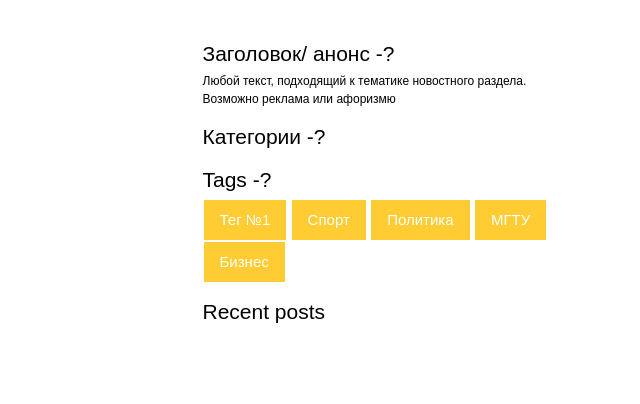
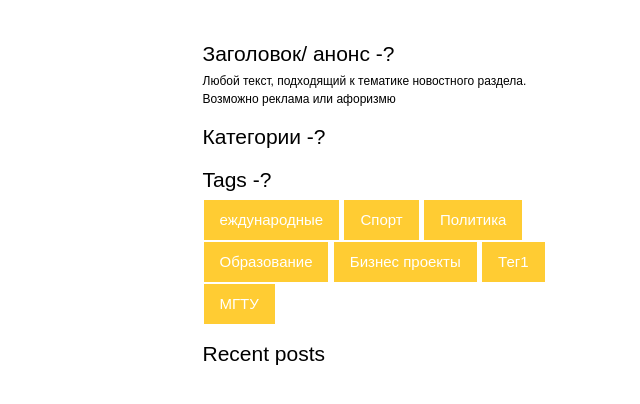
Before and after one commit to ArturAmbartsumov/MSB, a Django app: template main/templates/main/base_newsList.html in a window 1280 px wide. Shown: the part 260-664 px from the top of the page, without its empty margins (640-1280 px from the left). Run offline with Django 3.2, Linux system fonts and the light colour scheme; the template is opened without the code that fills it, so the values that code supplies are empty; some libraries are stand-ins or nearby versions; some web fonts are replaced.

Commit message:
Кнопочки на Новостях
просто статические, для прикола

```diff
--- a/main/templates/main/base_newsList.html
+++ b/main/templates/main/base_newsList.html
@@ -96,7 +96,7 @@
           </ul>
 
         <h3>Tags -? </h3>
-        <p><a class="btn btn-lg btn-info" href=# role="button">Тег №1</a> <a class="btn btn-lg btn-info" href=# role="button">Спорт</a> <a class="btn btn-lg btn-info" href=#  role="button">Политика</a> <a class="btn btn-lg btn-info" href=#  role="button">МГТУ</a> <a class="btn btn-lg btn-info" href=#  role="button">Бизнес</a></p>
+        <p><a class="btn btn-lg btn-info" href=# role="button">еждународные</a> <a class="btn btn-lg btn-info" href=# role="button">Спорт</a> <a class="btn btn-lg btn-info" href=#  role="button">Политика</a> <a class="btn btn-lg btn-info" href=#  role="button">Образование</a> <a class="btn btn-lg btn-info" href=#  role="button">Бизнес проекты</a> <a class="btn btn-lg btn-info" href=#  role="button">Тег1</a> <a class="btn btn-lg btn-info" href=#  role="button">МГТУ</a></p>
 
         <h3>Recent posts</h3>
         {% for v in newsList%}
```
